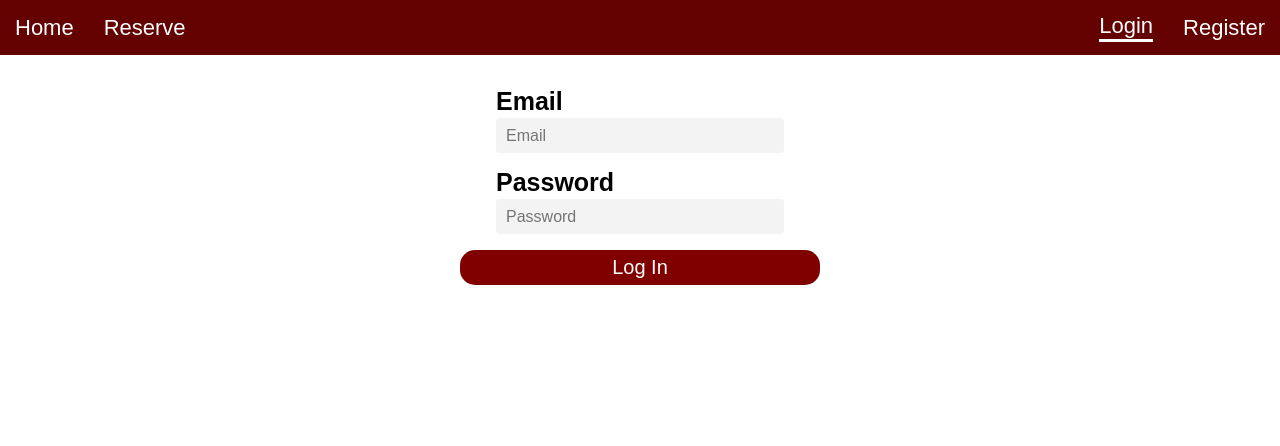
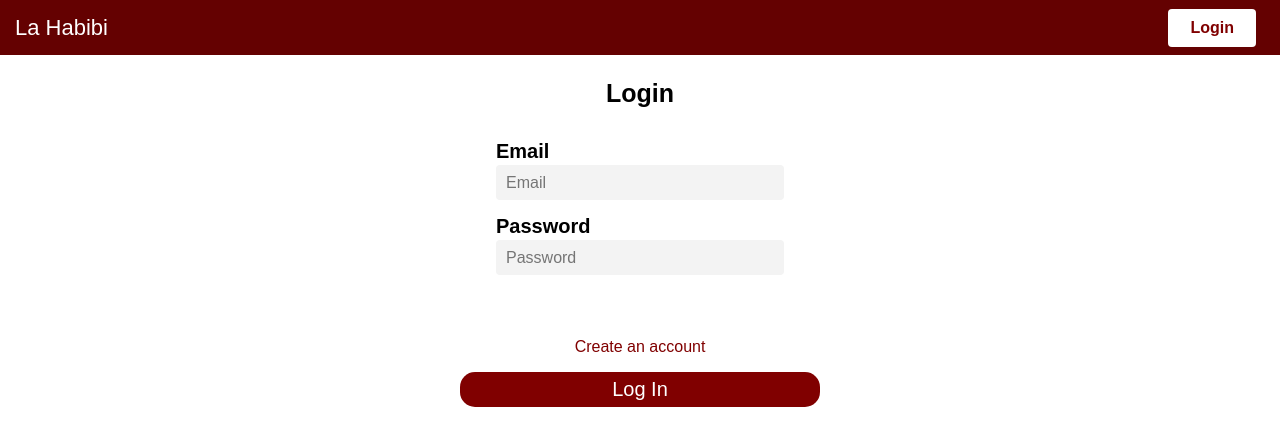
Before and after one commit to oohhgabe/Restaurant-Reservation-App, a React (Create React App) app in the folder frontend/: page /login in a window 1280 px wide. Shown: the top 446 px of the page. Built offline with nearby package versions, Linux system fonts and the light colour scheme.

Commit message:
Finish UI and Navigation
Fixed NavBar, Register and Login, need to add reservation form and available time slots.

```diff
--- a/frontend/package.json
+++ b/frontend/package.json
@@ -12,6 +12,7 @@
     "react-router-dom": "^6.3.0",
     "react-scripts": "^5.0.1",
     "react-select": "^5.6.1",
+    "styled-components": "^5.3.6",
     "web-vitals": "^2.1.4"
   },
   "scripts": {
--- a/frontend/src/components/NavBar.css
+++ b/frontend/src/components/NavBar.css
@@ -17,17 +17,17 @@
   align-items: center;
 }
 
-.navbar a {
+.navbar .links a {
   color: white;
   text-decoration: none;
   margin: 15px;
   font-size: 22px;
 }
 
-.navbar a:hover {
+.navbar .links a:hover {
   border-bottom: 1px solid white;
 }
 
-.navbar a.active {
+.navbar .links a.active {
   border-bottom: 3px solid white;
 }
--- a/frontend/src/components/NavBar.js
+++ b/frontend/src/components/NavBar.js
@@ -1,17 +1,42 @@
 import React from "react";
-import { NavLink } from "react-router-dom";
+import { NavLink as Link } from "react-router-dom";
 import "./NavBar.css";
+import styled from "styled-components";
+
+const NavButton = styled.nav`
+  display: flex;
+  align-items: center;
+  font-weight: bold;
+  margin-right: 24px;
+`;
+const NavButtonLink = styled(Link)`
+  border-radius: 4px;
+  background: white;
+  padding: 10px 22px;
+  color: maroon;
+  outline: none;
+  border: none;
+  cursor: pointer;
+  transition: all 0.2s ease-in-out;
+  text-decoration: none;
+  margin-left: 24px;
+  &:hover {
+    transition: all 0.2s ease-in-out;
+    background: hsl(0, 100%, 35%);
+    color: white;
+  }
+`;
 
 function NavBar() {
   return (
     <div className="navbar">
       <div className="links">
-        <NavLink to="/">Home</NavLink>
-        <NavLink to="/reserve">Reserve</NavLink>
+        <Link to="/">La Habibi</Link>
       </div>
       <div className="navbar-right">
-        <NavLink to="/login">Login</NavLink>
-        <NavLink to="/register">Register</NavLink>
+        <NavButton>
+          <NavButtonLink to="/login">Login</NavButtonLink>
+        </NavButton>
       </div>
     </div>
   );
--- a/frontend/src/pages/Login.js
+++ b/frontend/src/pages/Login.js
@@ -1,7 +1,27 @@
 import React, { useState, useEffect } from "react";
-import { useNavigate } from "react-router-dom";
+import { useNavigate, Link } from "react-router-dom";
+import styled from "styled-components";
 
-function Login({ props }) {
+const StyledLink = styled(Link)`
+  margin-top: 3rem;
+  color: maroon;
+  display: flex;
+  align-items: flex-start;
+  text-decoration: none;
+  padding: 0 1rem;
+  height: 100%;
+  cursor: pointer;
+  &:hover {
+    color: black;
+  }
+`;
+const Error = styled.h2`
+  color: red;
+  font-size: 12px;
+  align-items: center;
+`;
+
+function Login() {
   let navigate = useNavigate();
   const [details, setDetails] = useState({
     email: null,
@@ -20,7 +40,9 @@ function Login({ props }) {
       email: details.email,
       password: details.password,
     });
-    navigate("/message", { state: { message: "Successfully Logged In!" } });
+    navigate("/message", {
+      state: { message: "Successfully Logged in!", path: "Home" },
+    });
   };
 
   const value = { details };
@@ -28,6 +50,7 @@ function Login({ props }) {
   return (
     <div className="base-container">
       <div className="content">
+        <div className="header">Login</div>
         <form onSubmit={handleSubmit}>
           <div className="form">
             <div className="form-group">
@@ -57,6 +80,8 @@ function Login({ props }) {
                 onChange={handleChange}
               />
             </div>
+            {error != "" ? <Error>{error}</Error> : ""}
+            <StyledLink to="/register">Create an account</StyledLink>
           </div>
           <input type="submit" className="special" value="Log In" />
         </form>
--- a/frontend/src/pages/Message.js
+++ b/frontend/src/pages/Message.js
@@ -1,13 +1,27 @@
 import React from "react";
-import { useLocation } from "react-router-dom";
+import { useLocation, useNavigate } from "react-router-dom";
 import "./Message.css";
 
 const Message = () => {
   const location = useLocation();
+  const navigate = useNavigate();
+
+  const handleSubmit = async (event) => {
+    event.preventDefault();
+    if (location.state.path == "Login") navigate("/login");
+    else navigate("/");
+  };
+
   return (
     <div className="message-page">
       <div className="message">
         <h1>{location.state.message}</h1>
+        <input
+          type="submit"
+          className="special"
+          value={location.state.path == "Login" ? "Login" : "Continue"}
+          onClick={handleSubmit}
+        ></input>
       </div>
     </div>
   );
--- a/frontend/src/pages/Register.css
+++ b/frontend/src/pages/Register.css
@@ -4,9 +4,10 @@ html {
 
 .header {
   font-size: 25px;
-  font-weight: bold;
+  font-weight: 700;
   color: black;
   align-items: end;
+  margin-top: 1.5rem;
 }
 
 .base-container {
@@ -39,11 +40,11 @@ html {
 
 label {
   font-size: 19px;
-  font-weight: 700;
+  font-weight: 600;
 }
 
 label.special {
-  font-size: 25px;
+  font-size: 20px;
   margin-bottom: 1px;
 }
 
@@ -78,31 +79,9 @@ input[type="submit"].special {
   border-radius: 15px;
   transition: all 250ms ease-in-out;
   cursor: pointer;
+  margin-top: 1rem;
 }
 
-input[type=submit].special:hover
- {
+input[type="submit"].special:hover {
   background-color: hsl(0, 100%, 29%);
 }
-
-input[type="button"],
-input[type="submit"].reroute {
-  font-size: 20px;
-  font-family: sans-serif;
-  background-color: maroon;
-  color: white;
-  border-radius: 15px;
-  transition: all 250ms ease-in-out;
-  cursor: pointer;
-}
-
-input[type="button"],
-input[type="submit"].reroute {
-  font-size: 20px;
-  font-family: sans-serif;
-  background-color: maroon;
-  color: white;
-  border-radius: 15px;
-  transition: all 250ms ease-in-out;
-  cursor: pointer;
-}
--- a/frontend/src/pages/Register.js
+++ b/frontend/src/pages/Register.js
@@ -1,8 +1,17 @@
 import React, { useState, useEffect } from "react";
 import { useNavigate, Link } from "react-router-dom";
 import "./Register.css";
+import styled from "styled-components";
 
-function Register({ props }) {
+const Error = styled.h2`
+  color: red;
+  font-size: 12px;
+  align-items: center;
+`;
+
+function Register() {
+  const [error, setError] = useState("");
+
   const [details, setDetails] = useState({
     firstName: null,
     lastName: null,
@@ -16,7 +25,6 @@ function Register({ props }) {
     payment: null,
   });
 
-  const [complete, setComplete] = useState(false);
   const navigate = useNavigate();
 
   const handleChange = (event) => {
@@ -26,16 +34,14 @@ function Register({ props }) {
   const handleSubmit = (data) => {
     setDetails(data);
     console.log(details);
-    setComplete(true);
-    navigate("/message", { state: { message: "Continue to Login" } });
+    navigate("/message", {
+      state: { message: "Successfully created an account!", path: "Login" },
+    });
   };
-
-  const value = { details };
 
   return (
     <div className="base-container">
-      <div className="header"></div>
-      {complete === false && (
+      <div className="header">Create an account</div>
       <div className="content">
         <form onSubmit={handleSubmit}>
           <div className="form">
@@ -135,31 +141,11 @@ function Register({ props }) {
                 onChange={handleChange}
               />
             </div>
+            {error != "" ? <Error>{error}</Error> : ""}
           </div>
           <input type="submit" className="special" value="Sign Up"></input>
         </form>
       </div>
-      )}
-      {complete === true && (
-        <div className="header">
-          <label className="special">
-            <br></br>
-            <br></br>
-            <br></br>
-            <br></br>
-            <br></br>
-            <br></br>
-            <br></br>
-            <br></br>
-            Your account has been successfully created.
-          </label>
-          <br></br>
-          <br></br>
-          <br></br>
-          <br></br>
-          <input type="submit" className="reroute" value="Login"></input>
-        </div>
-      )}
     </div>
   );
 }
--- a/frontend/src/pages/Reserve.js
+++ b/frontend/src/pages/Reserve.js
@@ -2,13 +2,18 @@ import { React, useState } from "react";
 import { useNavigate } from "react-router-dom";
 import DatePicker from "react-datepicker";
 import Select from "react-select";
+import setHours from "date-fns/setHours";
+import setMinutes from "date-fns/setMinutes";
 import "react-datepicker/dist/react-datepicker.css";
 import "./Reserve.css";
 
 function Reserve() {
   let navigate = useNavigate();
+
   const [partySize, setPartySize] = useState(2);
   const [selectedDate, setSelectedDate] = useState(new Date());
+  const [selectedTime, setSelectedTime] = useState(null);
+  const [details, setDetails] = useState({});
 
   const options = [
     { value: 1, label: "1" },
@@ -37,10 +42,11 @@ function Reserve() {
 
   const handleSubmit = async (event) => {
     event.preventDefault();
-    navigate("/message", { state: { message: "Continue Reservation" } });
+    navigate("/register");
   };
   return (
     <div className="reserve">
+      <div className="header">Reserve a table</div>
       <form onSubmit={handleSubmit}>
         <div className="reserve-form">
           <div className="form-group-left">
@@ -62,7 +68,9 @@ function Reserve() {
               Date
             </label>
             <DatePicker
+              placeholderText="Please select a date"
               selected={selectedDate}
+              name="date"
               onChange={setSelectedDate}
               minDate={new Date()}
               required
@@ -73,10 +81,14 @@ function Reserve() {
               Time
             </label>
             <DatePicker
-              selected={selectedDate}
-              onChange={setSelectedDate}
+              selected={selectedTime}
+              onChange={setSelectedTime}
+              placeholderText="Please select a time"
+              name="time"
               showTimeSelect
               showTimeSelectOnly
+              minTime={setHours(setMinutes(new Date(), 0), 11)}
+              maxTime={setHours(setMinutes(new Date(), 0), 23)}
               timeIntervals={30}
               timeCaption="Time"
               dateFormat="h:mm aa"
```
Also changed, not shown: frontend/src/pages/ReservationForm.js (added), 1 other file (tests, documents, lock files or other folders). Lines whose indentation alone changed are shown as unchanged.
